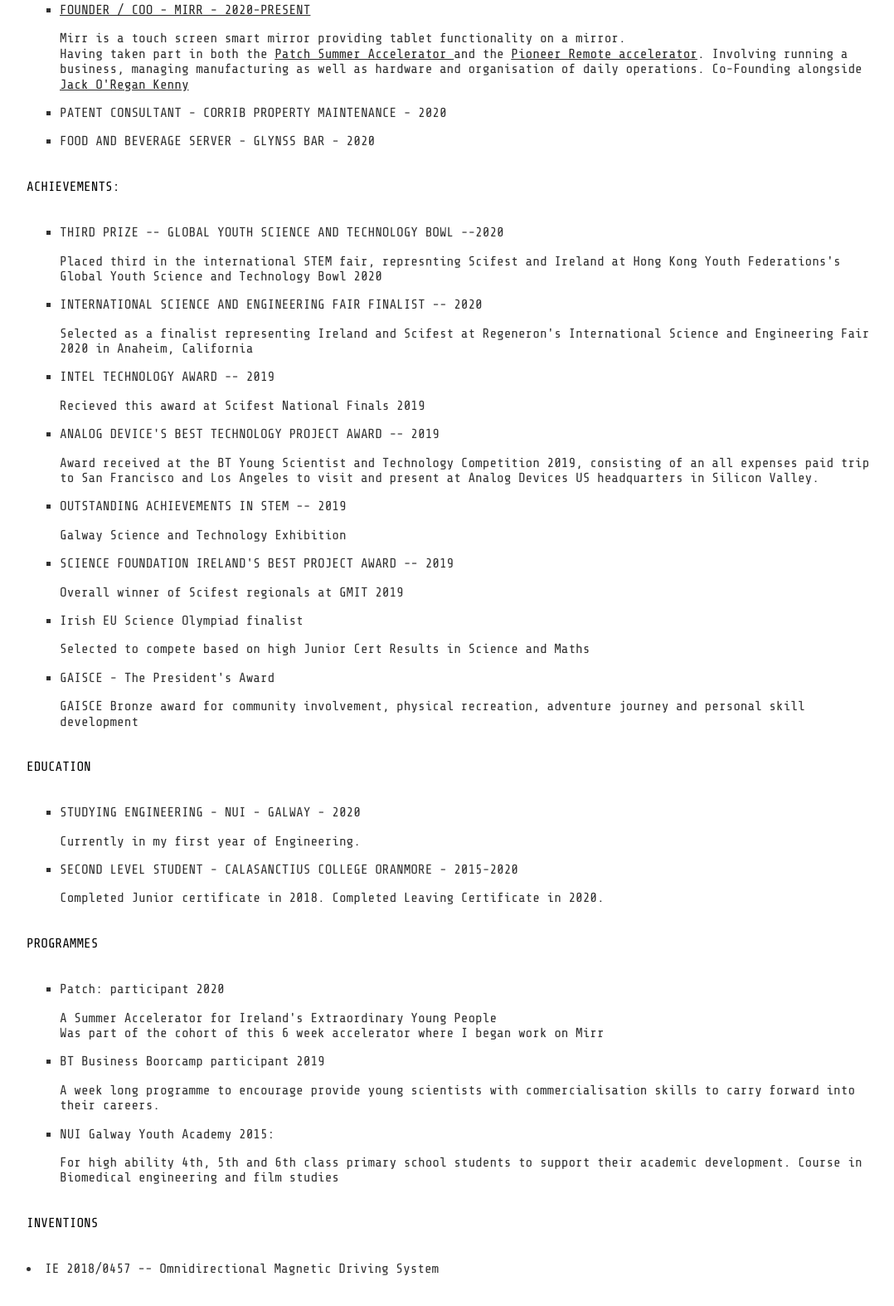
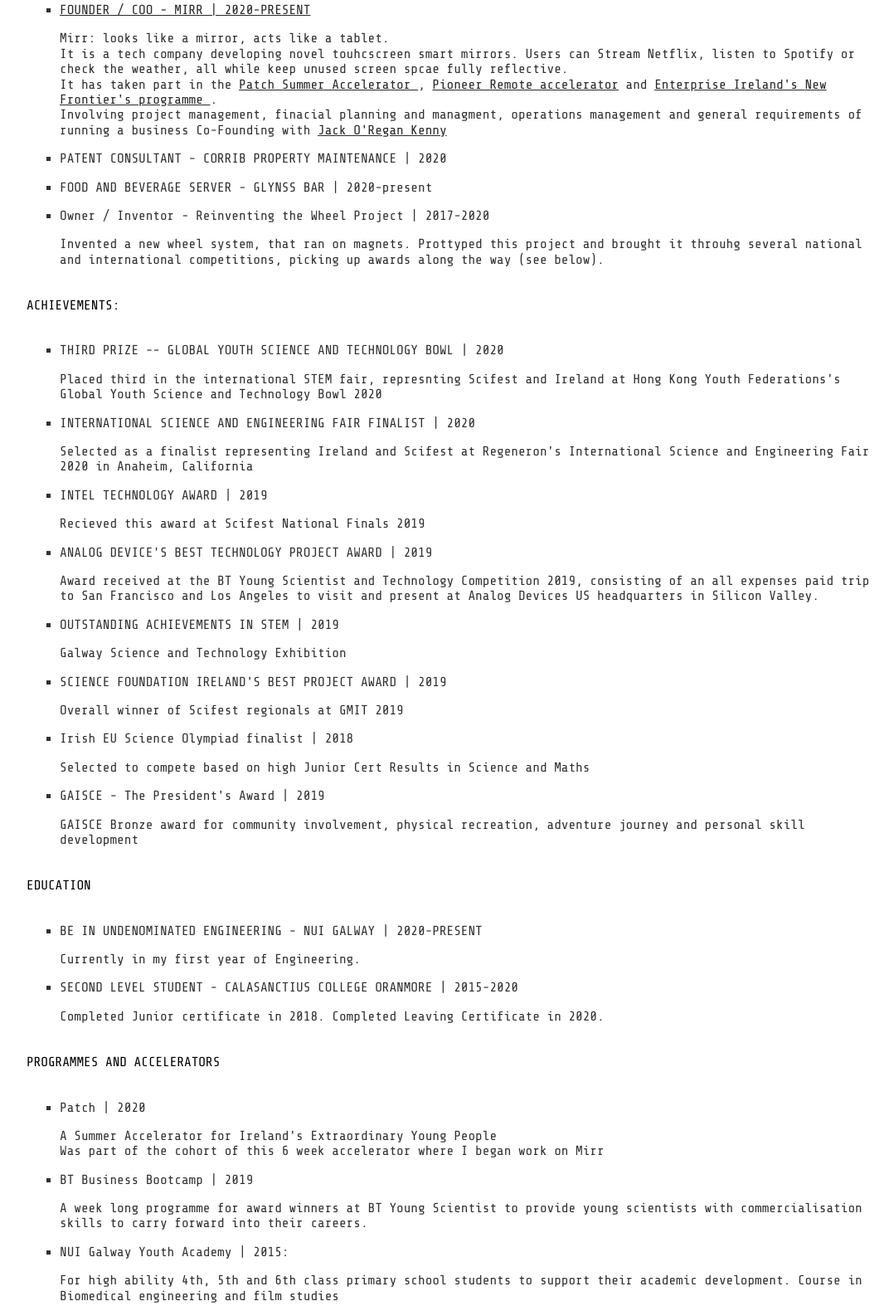
Before and after one commit to aliceshocks/aliceshocks.github.io, a website built with Parcel: page cv.html in a window 1280 px wide. Shown: the part 457-2031 px from the top of the page at 83% size, without its empty margins (96-1174 px from the left). Built offline with nearby package versions, Linux system fonts and the light colour scheme.

Commit message:
YouTube and content edits Alice

```diff
--- a/cv.html
+++ b/cv.html
@@ -51,63 +51,66 @@
 
     <p class="header">EXPERIENCE:</p>
     <ul>
-        <li><a href="https://mirr.tech"> FOUNDER / COO - MIRR - 2020-PRESENT</a></li>
-        <p>Mirr is a touch screen smart mirror providing tablet functionality on a mirror.<br> Having taken part in both the <a href="http://www.dogpatchlabs.com/patch"> Patch Summer Accelerator </a> and the <a href="" http://www.pioneer.app>Pioneer Remote accelerator</a>.
-            Involving running a business, managing manufacturing as well as hardware and organisation of daily operations. Co-Founding alongside <a href="https://jackoregankenny.com" target="_blank">Jack O'Regan Kenny</a> </p>
-        <li>PATENT CONSULTANT - CORRIB PROPERTY MAINTENANCE - 2020</li>
+        <li><a href="https://mirr.tech"> FOUNDER / COO - MIRR | 2020-PRESENT</a></li>
+        <p>Mirr: looks like a mirror, acts like a tablet.<br> It is a tech company developing novel touhcscreen smart mirrors. Users can Stream Netflix, listen to Spotify or check the weather, all while keep unused screen spcae fully reflective.
+            <br>It has taken part in the <a href="http://www.dogpatchlabs.com/patch"> Patch Summer Accelerator </a>, <a href="https://pioneer.app/">Pioneer Remote accelerator</a> and <a href="https://www.enterprise-ireland.com/en/">Enterprise Ireland's </a> <a href="https://www.newfrontiers.ie/"> New Frontier's programme </a>.
+            <br> Involving project management, finacial planning and managment, operations management and general requirements of running a business Co-Founding with <a href="https://jackoregankenny.com" target="_blank">Jack O'Regan Kenny</a> </p>
+        <li>PATENT CONSULTANT - CORRIB PROPERTY MAINTENANCE | 2020</li>
         <p></p>
-        <li>FOOD AND BEVERAGE SERVER - GLYNSS BAR - 2020 </li>
+        <li>FOOD AND BEVERAGE SERVER - GLYNSS BAR | 2020-present </li>
         <p></p>
+        <li>Owner / Inventor - Reinventing the Wheel Project | 2017-2020 </li>
+        <p> Invented a new wheel system, that ran on magnets. Prottyped this project and brought it throuhg several national and international competitions, picking up awards along the way (see below).</p>
 
 
     </ul>
     <p class="header">ACHIEVEMENTS:</p>
     <ul>
-        <li>THIRD PRIZE -- GLOBAL YOUTH SCIENCE AND TECHNOLOGY BOWL --2020</li>
+        <li>THIRD PRIZE -- GLOBAL YOUTH SCIENCE AND TECHNOLOGY BOWL | 2020</li>
         <p>Placed third in the international STEM fair, represnting Scifest and Ireland at Hong Kong Youth Federations's Global Youth Science and Technology Bowl 2020</p>
 
-        <li>INTERNATIONAL SCIENCE AND ENGINEERING FAIR FINALIST -- 2020</li>
+        <li>INTERNATIONAL SCIENCE AND ENGINEERING FAIR FINALIST | 2020</li>
         <p>Selected as a finalist representing Ireland and Scifest at Regeneron's International Science and Engineering Fair 2020 in Anaheim, California</p>
 
-        <li>INTEL TECHNOLOGY AWARD -- 2019 </li>
+        <li>INTEL TECHNOLOGY AWARD | 2019 </li>
         <p>Recieved this award at Scifest National Finals 2019</p>
 
-        <li>ANALOG DEVICE'S BEST TECHNOLOGY PROJECT AWARD -- 2019</li>
+        <li>ANALOG DEVICE'S BEST TECHNOLOGY PROJECT AWARD | 2019</li>
         <p>Award received at the BT Young Scientist and Technology Competition 2019, consisting of an all expenses paid trip to San Francisco and Los Angeles to visit and present at Analog Devices US headquarters in Silicon Valley. </p>
 
-        <li>OUTSTANDING ACHIEVEMENTS IN STEM -- 2019</li>
+        <li>OUTSTANDING ACHIEVEMENTS IN STEM | 2019</li>
         <p>Galway Science and Technology Exhibition</p>
 
-        <li>SCIENCE FOUNDATION IRELAND'S BEST PROJECT AWARD -- 2019</li>
+        <li>SCIENCE FOUNDATION IRELAND'S BEST PROJECT AWARD | 2019</li>
         <p> Overall winner of Scifest regionals at GMIT 2019</p>
 
-        <li>Irish EU Science Olympiad finalist</li>
+        <li>Irish EU Science Olympiad finalist | 2018</li>
         <p>Selected to compete based on high Junior Cert Results in Science and Maths</p>
 
-        <li>GAISCE - The President's Award</li>
+        <li>GAISCE - The President's Award | 2019</li>
         <p>GAISCE Bronze award for community involvement, physical recreation, adventure journey and personal skill development</p>
     </ul>
 
     <p class="header">EDUCATION</p>
     <ul>
-        <li>STUDYING ENGINEERING - NUI - GALWAY - 2020</li>
+        <li>BE IN UNDENOMINATED ENGINEERING - NUI GALWAY | 2020-PRESENT</li>
         <p>Currently in my first year of Engineering.</p>
-        <li>SECOND LEVEL STUDENT - CALASANCTIUS COLLEGE ORANMORE - 2015-2020</li>
+        <li>SECOND LEVEL STUDENT - CALASANCTIUS COLLEGE ORANMORE | 2015-2020</li>
         <p>Completed Junior certificate in 2018. Completed Leaving Certificate in 2020.</p>
     </ul>
 
-    <p class="header">PROGRAMMES</p>
+    <p class="header">PROGRAMMES AND ACCELERATORS</p>
     <ul>
-        <li>Patch: participant 2020</li>
+        <li>Patch | 2020</li>
         <p>A Summer Accelerator for Ireland's Extraordinary Young People<br>Was part of the cohort of this 6 week accelerator where I began work on Mirr </p>
-        <li>BT Business Boorcamp participant 2019</li>
-        <p>A week long programme to encourage provide young scientists with commercialisation skills to carry forward into their careers.</p>
-        <li>NUI Galway Youth Academy 2015:</li>
+        <li>BT Business Bootcamp | 2019</li>
+        <p>A week long programme for award winners at BT Young Scientist to provide young scientists with commercialisation skills to carry forward into their careers.</p>
+        <li>NUI Galway Youth Academy | 2015:</li>
         <p>For high ability 4th, 5th and 6th class primary school students to support their academic development. Course in Biomedical engineering and film studies</p>
     </ul>
 
     <p class="header">INVENTIONS</p>
-    <li>IE 2018/0457 -- Omnidirectional Magnetic Driving System</li>
+    <li>Reinventing the Wheel Project -- 'Omnidirectional Magnetic Driving System' | IE 2018/0457</li>
 
 
 
```
Also changed, not shown: index.html (+2 -2 lines).
